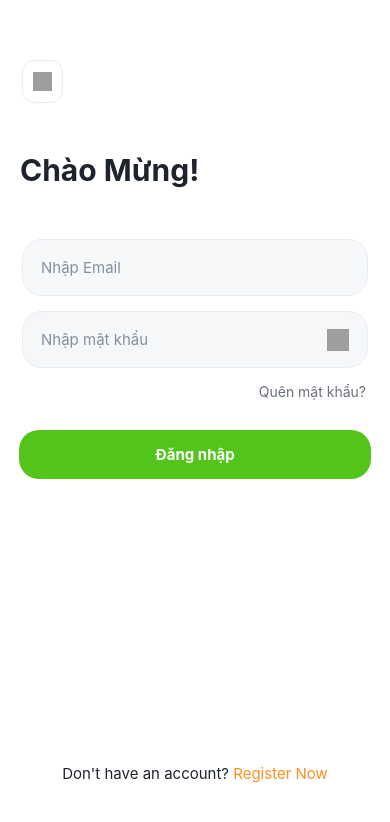
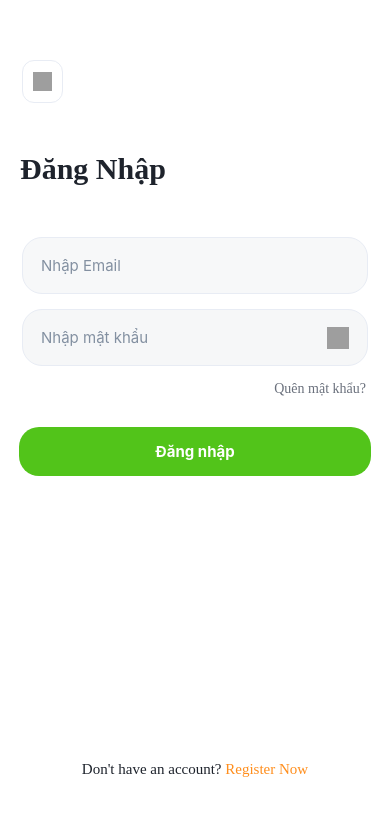
Before and after one commit to Vigclid/Eztro_Project, a React Native app in the folder EzTro_Alpha/: screen /login in a window 390 px wide. Shown: the top 822 px of the page. Built offline with nearby package versions, Linux system fonts and the light colour scheme; grey boxes are pictures that could not be loaded; what react-native-worklets would draw is missing.

Commit message:
done register

```diff
--- /dev/null
+++ b/EzTro_Alpha/src/components/AppText.tsx
@@ -0,0 +1,14 @@
+import React from "react";
+import { Text, TextProps, StyleSheet } from "react-native";
+
+export default function AppText({ style, ...props }: TextProps) {
+  return <Text {...props} style={[styles.text, style]} />;
+}
+
+const styles = StyleSheet.create({
+  text: {
+    fontFamily: "Alexandria", // hoặc font custom
+    color: "#222",
+    fontSize: 16,
+  },
+});
--- a/EzTro_Alpha/src/screens/auth/LoginScreen.tsx
+++ b/EzTro_Alpha/src/screens/auth/LoginScreen.tsx
@@ -1,11 +1,11 @@
 import { useNavigation } from "@react-navigation/native";
 import React, { useState } from "react";
+import AppText from "../../components/AppText";
 import {
   Image,
   SafeAreaView,
   ScrollView,
   StyleSheet,
-  Text,
   TextInput,
   TouchableOpacity,
   View,
@@ -50,20 +50,20 @@ export const LoginScreen = () => {
     if (!password) return null;
 
     if (passwordError) {
-      return <Text style={styles.error}>{passwordError}</Text>;
+      return <AppText style={styles.error}>{passwordError}</AppText>;
     }
 
-    return <Text style={styles.message}>{passwordSuccess}</Text>;
+    return <AppText style={styles.message}>{passwordSuccess}</AppText>;
   };
 
   const renderEmailMessage = () => {
     if (!email) return null;
 
     if (emailError) {
-      return <Text style={styles.error}>{emailError}</Text>;
+      return <AppText style={styles.error}>{emailError}</AppText>;
     }
 
-    return <Text style={styles.message}>{emailSuccess}</Text>;
+    return <AppText style={styles.message}>{emailSuccess}</AppText>;
   };
 
   const handleEmailChange = (text: string) => {
@@ -158,7 +158,7 @@ export const LoginScreen = () => {
           />
         </TouchableOpacity>
         <View style={styles.headingContainer}>
-          <Text style={styles.heading}>Chào Mừng!</Text>
+          <AppText style={styles.heading}>Đăng Nhập</AppText>
         </View>
         <TextInput
           placeholder="Nhập Email"
@@ -187,7 +187,7 @@ export const LoginScreen = () => {
         {renderPasswordMessage()}
         <View style={styles.forgotPasswordContainer}>
           <TouchableOpacity onPress={handleForgotPasswordPress}>
-            <Text style={styles.forgotPasswordText}>Quên mật khẩu?</Text>
+            <AppText style={styles.forgotPasswordText}>Quên mật khẩu?</AppText>
           </TouchableOpacity>
         </View>
         <AppButton
@@ -197,9 +197,9 @@ export const LoginScreen = () => {
           style={styles.loginButton}
         />
         <View style={styles.registerContainer}>
-          <Text style={styles.registerText}>Don't have an account?</Text>
+          <AppText style={styles.registerText}>Don't have an account?</AppText>
           <TouchableOpacity onPress={handleRegisterPress}>
-            <Text style={styles.registerTextColor}> Register Now</Text>
+            <AppText style={styles.registerTextColor}> Register Now</AppText>
           </TouchableOpacity>
         </View>
       </ScrollView>
--- a/EzTro_Alpha/src/screens/auth/RegisterScreen.tsx
+++ b/EzTro_Alpha/src/screens/auth/RegisterScreen.tsx
@@ -238,6 +238,7 @@ export const RegisterScreen = () => {
 
         <View style={styles.headingContainer}>
           <Text style={styles.heading}>Đăng ký</Text>
+          <Text></Text>
         </View>
         <View style={styles.inputContainer}>
           <TextInput
@@ -382,7 +383,7 @@ const styles = StyleSheet.create({
     borderRadius: BORDER_RADIUS.INPUT,
     borderWidth: 1,
     padding: SPACING.INPUT_PADDING,
-    width: 150,
+    width: 160,
   },
   passwordInput: {
     color: COLORS.PLACEHOLDER_TEXT,
```
Also changed, not shown: 1 other file (tests, documents, lock files or other folders).
